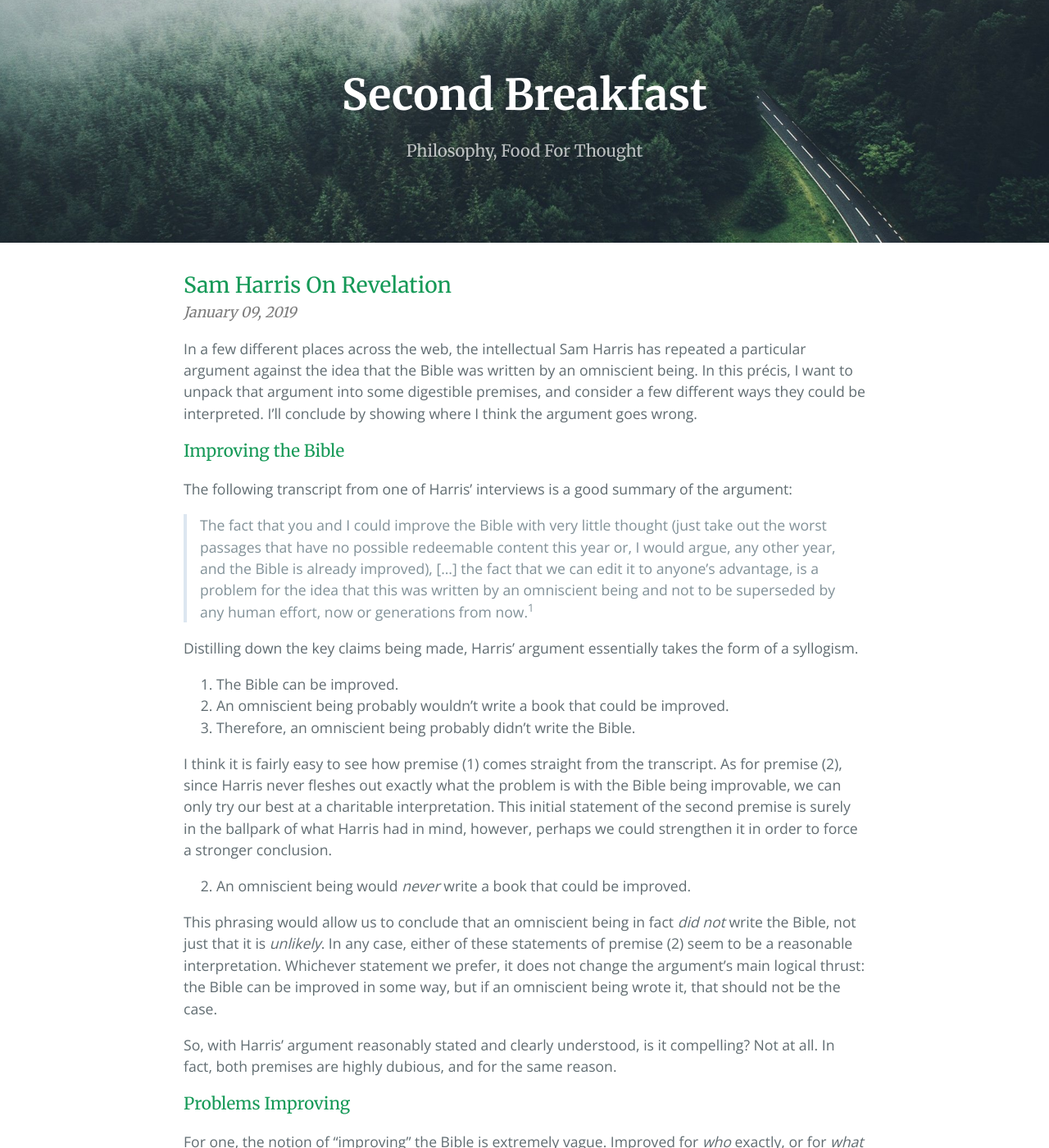
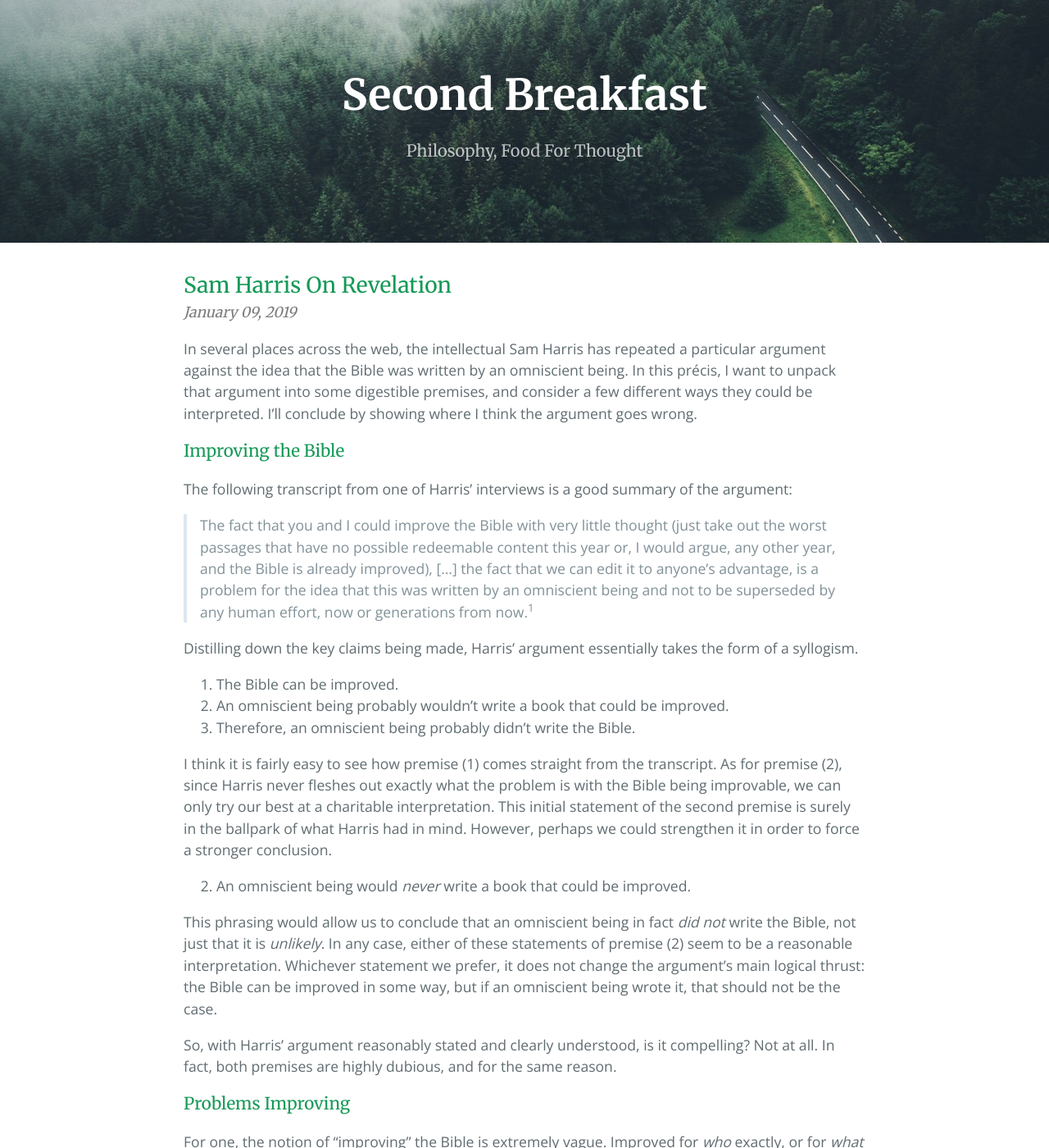
Before and after one commit to second-breakfast/second-breakfast.github.io, a Jekyll site: the page built from _posts/2019-1-9-sam-harris-revelation.markdown, in a window 1280 px wide and 1400 px high. Shown: the whole window at 82% size. Built offline with Jekyll 4.4.1, drawn with Linux system fonts in a browser that asks for light colours; some of the changed text lies outside the part shown.

Commit message:
Improve some wording

```diff
--- a/_posts/2019-1-9-sam-harris-revelation.markdown
+++ b/_posts/2019-1-9-sam-harris-revelation.markdown
@@ -6,7 +6,7 @@
 published: true
 ---
 
-In a few different places across the web, the intellectual Sam Harris has repeated a particular argument against the idea that the Bible was written by an omniscient being. In this précis, I want to unpack that argument into some digestible premises, and consider a few different ways they could be interpreted. I’ll conclude by showing where I think the argument goes wrong.
+In several places across the web, the intellectual Sam Harris has repeated a particular argument against the idea that the Bible was written by an omniscient being. In this précis, I want to unpack that argument into some digestible premises, and consider a few different ways they could be interpreted. I’ll conclude by showing where I think the argument goes wrong.
 
 ### Improving the Bible
 The following transcript from one of Harris’ interviews is a good summary of the argument:
@@ -19,7 +19,7 @@
 2. An omniscient being probably wouldn’t write a book that could be improved.
 3. Therefore, an omniscient being probably didn’t write the Bible.
 
-I think it is fairly easy to see how premise (1) comes straight from the transcript. As for premise (2), since Harris never fleshes out exactly what the problem is with the Bible being improvable, we can only try our best at a charitable interpretation. This initial statement of the second premise is surely in the ballpark of what Harris had in mind, however, perhaps we could strengthen it in order to force a stronger conclusion.
+I think it is fairly easy to see how premise (1) comes straight from the transcript. As for premise (2), since Harris never fleshes out exactly what the problem is with the Bible being improvable, we can only try our best at a charitable interpretation. This initial statement of the second premise is surely in the ballpark of what Harris had in mind. However, perhaps we could strengthen it in order to force a stronger conclusion.
 
 {:start="2"}
 2. An omniscient being would *never* write a book that could be improved.
```
Also changed, not shown: other parts of _posts/2019-1-9-sam-harris-revelation.markdown (+1 -1 lines).
